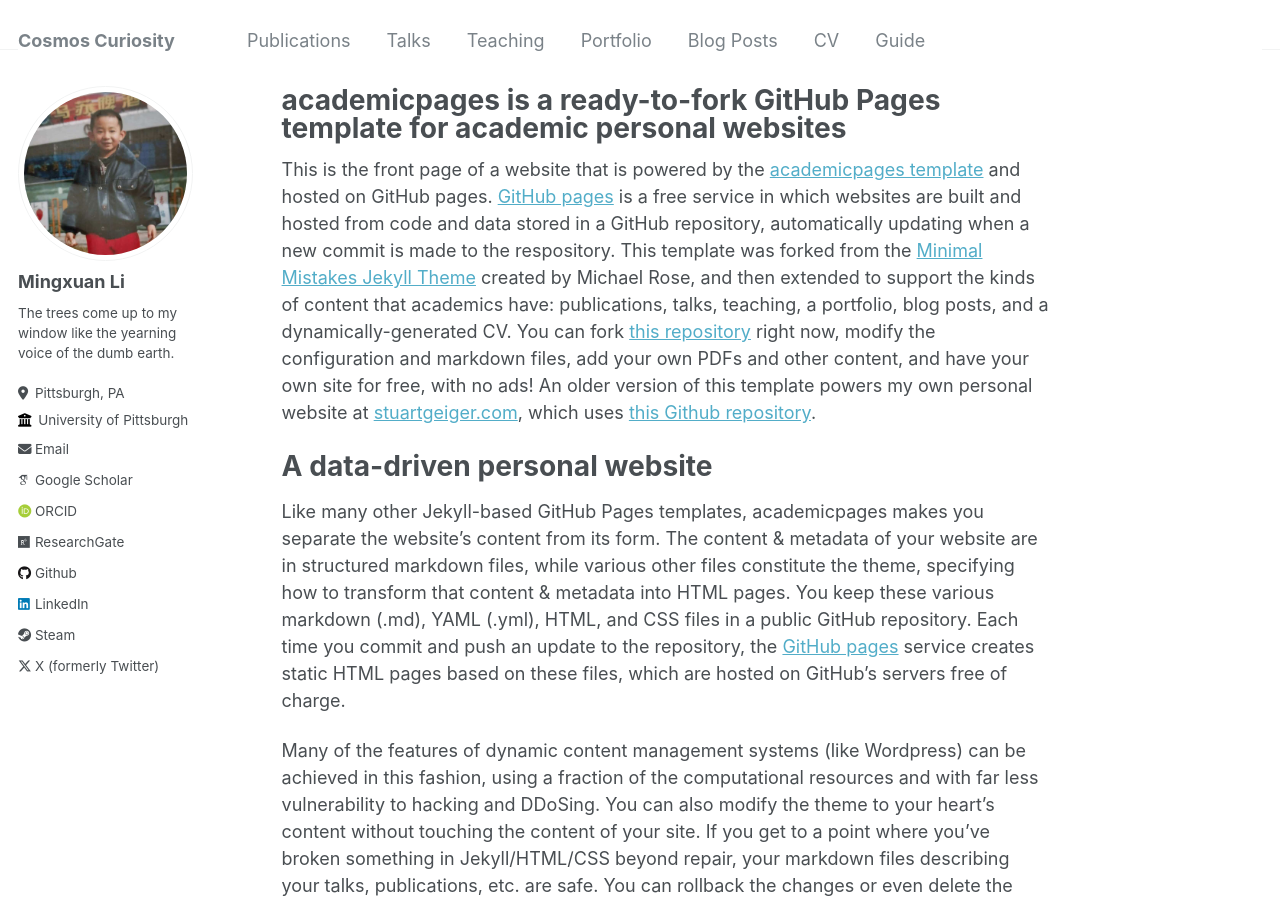
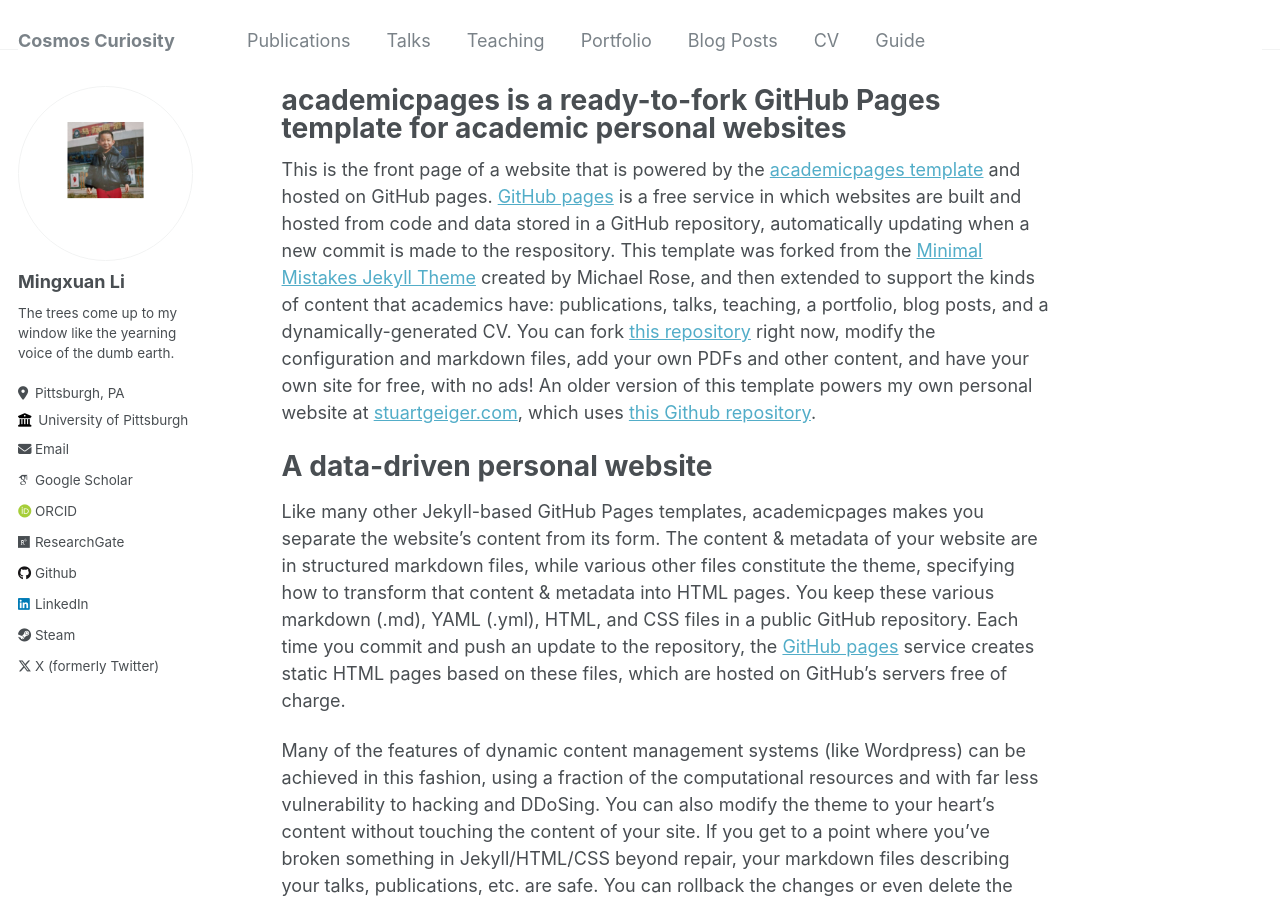
Before and after one commit to Mil152/mil152.github.io, a Jekyll site: the page built from _pages/about.md, in a window 1280 px wide and 900 px high. Built offline with Jekyll 4.4.1, drawn with Linux system fonts in a browser that asks for light colours; some web fonts are replaced.

Commit message:
Update _config.yml

```diff
--- a/_config.yml
+++ b/_config.yml
@@ -21,7 +21,7 @@ repository               : "academicpages/academicpages.github.io"
 #               Additional customization can be done by editing /_includes/author-profile.html
 author:
   # Biographic information
-  avatar           : "IMG_0405.jpg"
+  avatar           : "mstile-150x150.png"
   name             : "Mingxuan Li"
   pronouns         : # example: "she/her"
   bio              : "The trees come up to my window like the yearning voice of the dumb earth."
```
